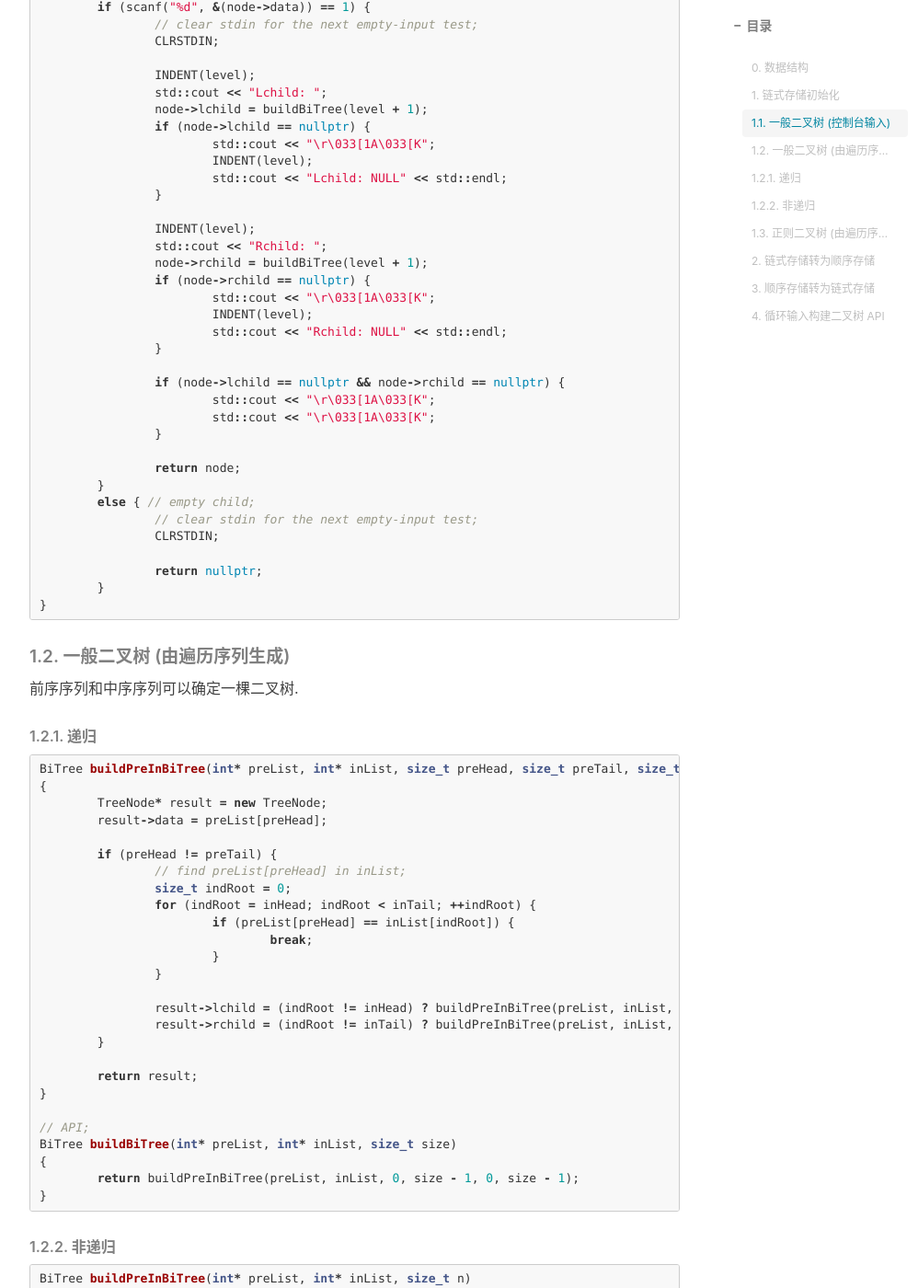
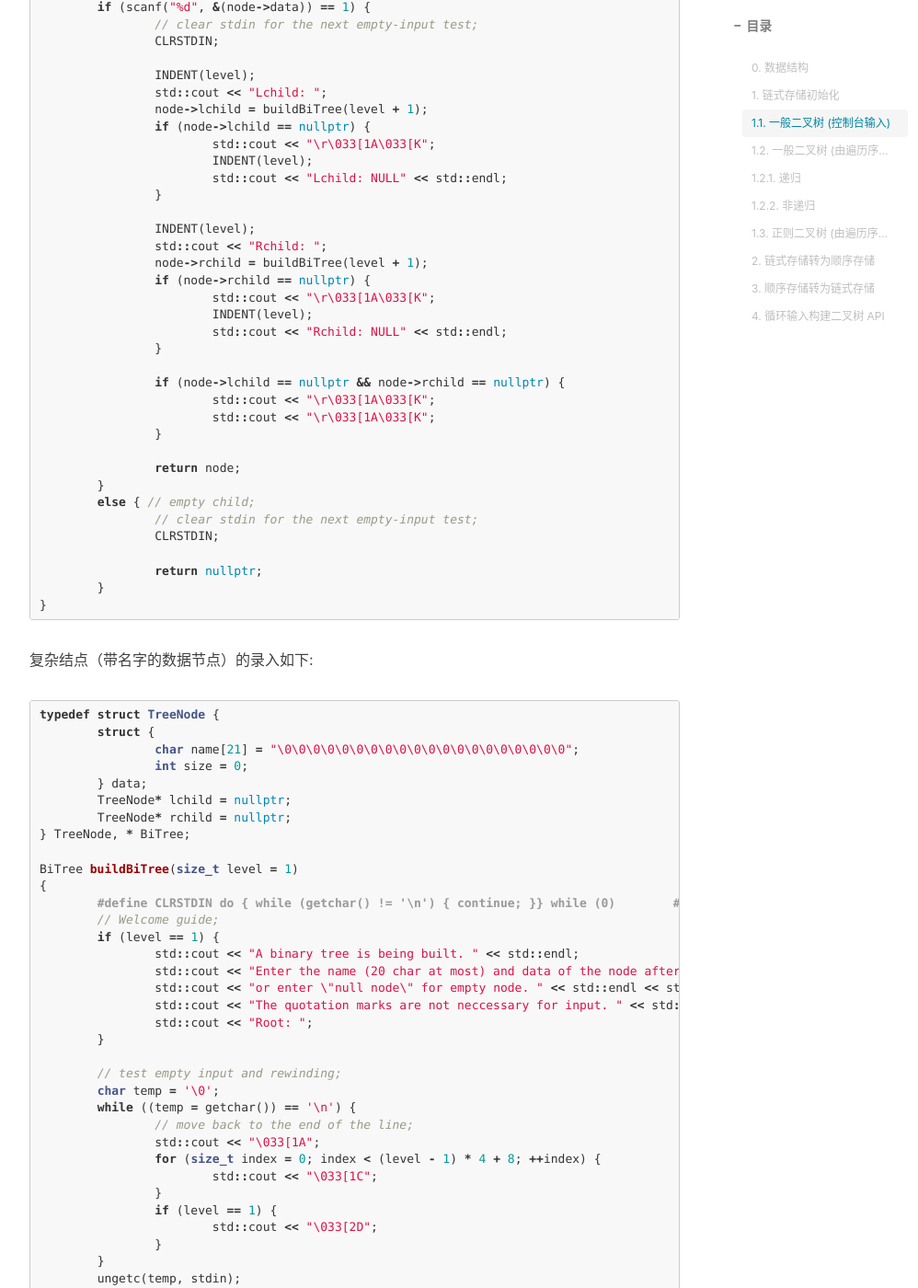
Before and after one commit to Eicmlye/Eicmlye.github.io, a Jekyll site: the page built from _posts/2022-08-12-tree-build.md, in a window 1280 px wide and 1400 px high, scrolled down 1467 px. Shown: the whole window at 92% size, without its empty margins (233-1231 px from the left). Built offline with Jekyll 4.4.1, drawn with Linux system fonts in a browser that asks for light colours; nearby versions of some CDN libraries; comment, search, counter and statistics services are not loaded; some of the changed text lies outside the part shown.

Commit message:
upd complex treebuild

````diff
--- a/_posts/2022-08-12-tree-build.md
+++ b/_posts/2022-08-12-tree-build.md
@@ -64,6 +64,86 @@ BiTree buildBiTree(size_t level = 1)
 	// load in data;
 	TreeNode* node = new TreeNode;
 	if (scanf("%d", &(node->data)) == 1) {
+		// clear stdin for the next empty-input test;
+		CLRSTDIN;
+
+		INDENT(level);
+		std::cout << "Lchild: ";
+		node->lchild = buildBiTree(level + 1);
+		if (node->lchild == nullptr) {
+			std::cout << "\r\033[1A\033[K";
+			INDENT(level);
+			std::cout << "Lchild: NULL" << std::endl;
+		}
+
+		INDENT(level);
+		std::cout << "Rchild: ";
+		node->rchild = buildBiTree(level + 1);
+		if (node->rchild == nullptr) {
+			std::cout << "\r\033[1A\033[K";
+			INDENT(level);
+			std::cout << "Rchild: NULL" << std::endl;
+		}
+
+		if (node->lchild == nullptr && node->rchild == nullptr) {
+			std::cout << "\r\033[1A\033[K";
+			std::cout << "\r\033[1A\033[K";
+		}
+
+		return node;
+	}
+	else { // empty child;
+		// clear stdin for the next empty-input test;
+		CLRSTDIN;
+
+		return nullptr;
+	}
+}
+```
+
+复杂结点（带名字的数据节点）的录入如下:
+
+```cpp
+typedef struct TreeNode {
+	struct {
+		char name[21] = "\0\0\0\0\0\0\0\0\0\0\0\0\0\0\0\0\0\0\0\0";
+		int size = 0;
+	} data;
+	TreeNode* lchild = nullptr;
+	TreeNode* rchild = nullptr;
+} TreeNode, * BiTree;
+
+BiTree buildBiTree(size_t level = 1)
+{
+	#define CLRSTDIN do { while (getchar() != '\n') { continue; }} while (0)
+	#define INDENT(m_indsize) do { for (size_t index = 0; index < m_indsize; ++index) { std::cout << "    "; }} while (0)
+
+	// Welcome guide;
+	if (level == 1) {
+		std::cout << "A binary tree is being built. " << std::endl;
+		std::cout << "Enter the name (20 char at most) and data of the node after prompting (e.g. \"nodeName 100\"), " << std::endl;
+		std::cout << "or enter \"null node\" for empty node. " << std::endl << std::endl;
+		std::cout << "The quotation marks are not neccessary for input. " << std::endl;
+		std::cout << "Root: ";
+	}
+
+	// test empty input and rewinding;
+	char temp = '\0';
+	while ((temp = getchar()) == '\n') {
+		// move back to the end of the line;
+		std::cout << "\033[1A";
+		for (size_t index = 0; index < (level - 1) * 4 + 8; ++index) {
+			std::cout << "\033[1C";
+		}
+		if (level == 1) {
+			std::cout << "\033[2D";
+		}
+	}
+	ungetc(temp, stdin);
+
+	// load in data;
+	TreeNode* node = new TreeNode;
+	if (scanf("%s %d", &(node->data.name), & (node->data.size)) == 2) {
 		// clear stdin for the next empty-input test;
 		CLRSTDIN;
 
````
Also changed, not shown: other parts of _posts/2022-08-12-tree-build.md (+1 -1 lines), _posts/2022-08-02-sorting-algo.md (+2 -2 lines).
